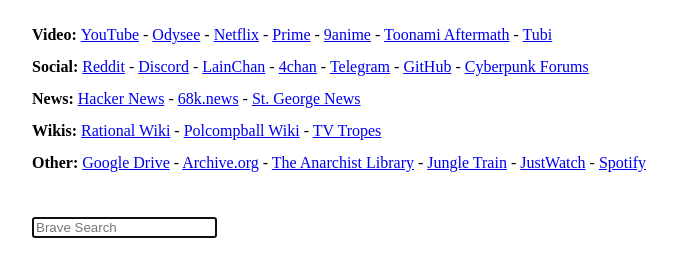
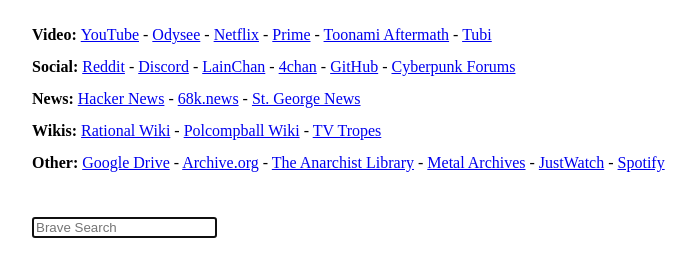
Before and after one commit to TeaSkittle/TeaSkittle.github.io, a plain HTML site: page startpage.html in a window 1280 px wide. Shown: the part 88-364 px from the top of the page, without its empty margins (208-903 px from the left). Drawn offline with Linux system fonts and the light colour scheme.

Commit message:
Update startpage.html

```diff
--- a/startpage.html
+++ b/startpage.html
@@ -18,7 +18,6 @@
     <a href="https://odysee.com/">Odysee</a> -
     <a href="https://www.netflix.com/">Netflix</a> -
     <a href="https://www.amazon.com/Amazon-Video/b?node=2858778011">Prime</a> -
-    <a href="https://9anime.to/">9anime</a> -
     <a href="https://www.toonamiaftermath.com/">Toonami Aftermath</a> -
     <a href="https://tubitv.com/home">Tubi</a>
     <br><b>Social: </b>
@@ -26,7 +25,6 @@
     <a href="https://discord.com/channels/@me">Discord</a> -
     <a href="https://www.lainchan.org/">LainChan</a> -
     <a href="https://www.4chan.org/">4chan</a> -
-    <a href="https://web.telegram.org/k/">Telegram</a> -
     <a href="https://github.com/">GitHub</a> -
     <a href="https://cyberpunkforums.com/">Cyberpunk Forums</a>
     <br><b>News: </b>
@@ -41,7 +39,7 @@
     <a href="https://drive.google.com/drive/home">Google Drive</a> -
     <a href="https://archive.org/">Archive.org</a> -
     <a href="https://theanarchistlibrary.org/special/index">The Anarchist Library</a> -
-    <a href="https://jungletrain.net/">Jungle Train</a> -
+    <a href="https://www.metal-archives.com/">Metal Archives</a> -
     <a href="https://www.justwatch.com/">JustWatch</a> -
     <a href="https://open.spotify.com/">Spotify</a>
     <br>
```
